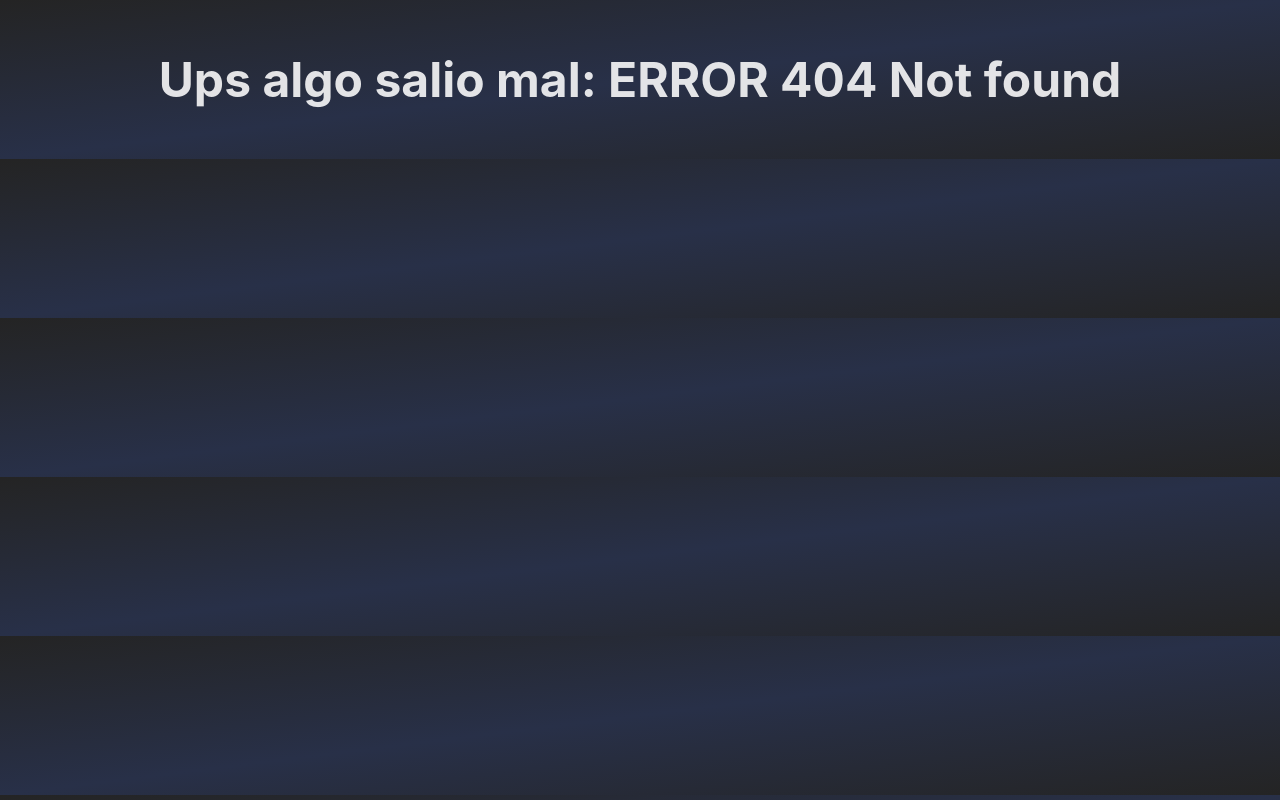
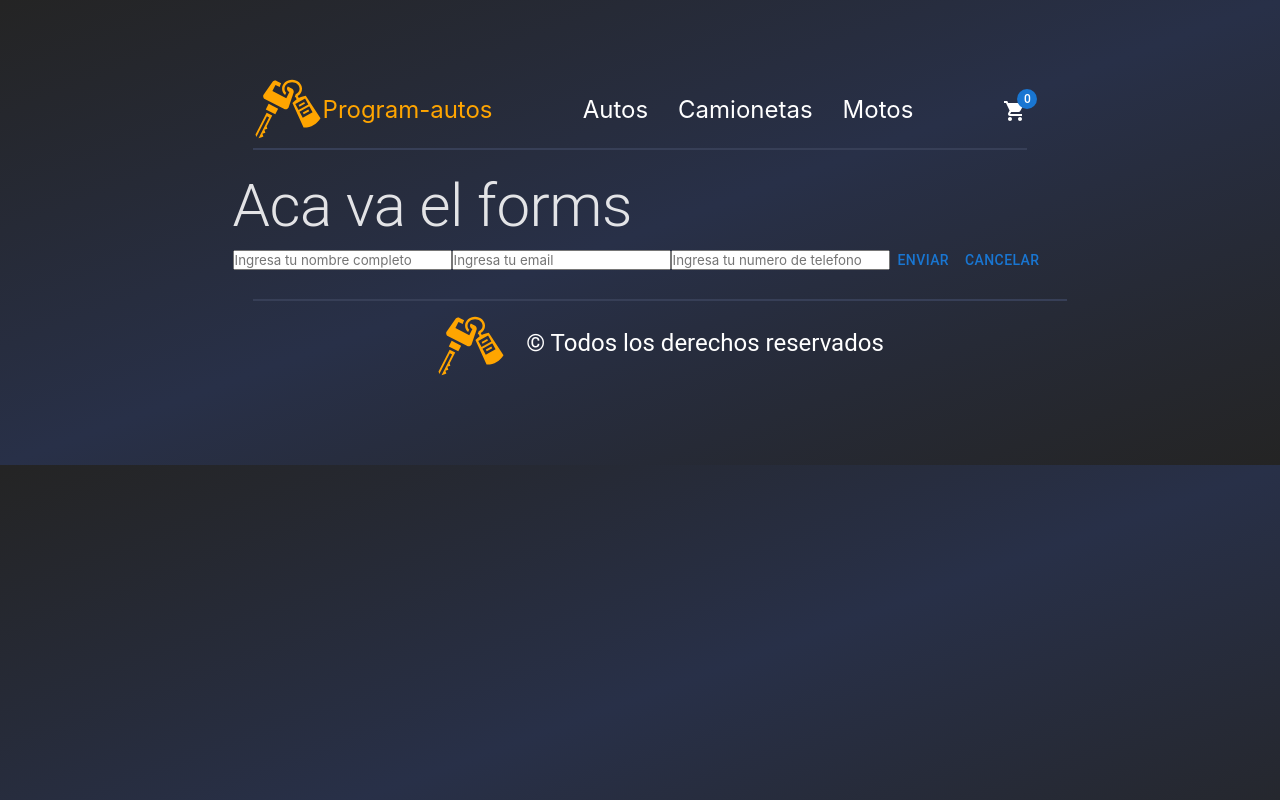
Before and after one commit to Crycsus14/Ecommerce-Rubio, a React (Vite) app: page /Checkout in a window 1280 px wide. Before the commit this address had no page. Built offline with nearby package versions, Linux system fonts and the light colour scheme.

Commit message:
form-checkout

```diff
--- a/src/App.jsx
+++ b/src/App.jsx
@@ -3,6 +3,7 @@ import Cart from "./pages/Cart/Cart";
 import ItemListContainer from "./pages/itemListContainer/ItemListContainer";
 import ItemDetailContainer from "./pages/ItemDetailContainer/ItemDetailContainer";
 import Layout from "./components/Layout/Layout";
+import Checkout from "./pages/Checkout/Checkout";
 
 function App() {
   return (
@@ -13,6 +14,7 @@ function App() {
           <Route path="/category/:name" element={<ItemListContainer />} />
           <Route path="/cart" element={<Cart />} />
           <Route path="/itemDetail/:id" element={<ItemDetailContainer />} />
+          <Route path="/Checkout" element={<Checkout />} />
         </Route>
         <Route path="*" element={<h1> Ups algo salio mal: ERROR 404 Not found</h1>} />
       </Routes>
--- a/src/pages/Cart/Cart.jsx
+++ b/src/pages/Cart/Cart.jsx
@@ -7,8 +7,10 @@ const Cart = () => {
       <Typography sx={styles.carrito} variant="h2">
         Aqui va el Carrito
       </Typography>
-      <Link to="/">
-        <Button variant="contained">Finalizar compra</Button>
+      <Link to="/Checkout">
+        <Button variant="contained" color="warning">
+          Finalizar compra
+        </Button>
       </Link>
     </div>
   );
--- a/src/pages/Checkout/Checkout.jsx
+++ b/src/pages/Checkout/Checkout.jsx
@@ -1,5 +1,47 @@
+import { Typography, Button } from "@mui/material";
+import { useState } from "react";
+
 const Checkout = () => {
-  return <div>Checkout</div>;
+  const [user, setUser] = useState({ nombre: "", email: "", telefono: "" });
+
+  const envioDeFormulario = (event) => {
+    event.preventDefault();
+    console.log("se envio el formulario");
+  };
+
+  const handleChange = (event) => {
+    let { name, value } = event.target;
+    setUser({ ...user, [name]: value });
+  };
+
+  return (
+    <>
+      <Typography variant="h2">Aca va el forms</Typography>
+
+      <form onSubmit={envioDeFormulario}>
+        <input
+          type="text"
+          placeholder="Ingresa tu nombre completo"
+          onChange={handleChange}
+          name="nombre"
+        />
+        <input
+          type="text"
+          placeholder="Ingresa tu email"
+          onChange={handleChange}
+          name="email"
+        />
+        <input
+          type="text"
+          placeholder="Ingresa tu numero de telefono"
+          onChange={handleChange}
+          name="telefono"
+        />
+        <Button type="submit"> Enviar</Button>
+        <Button type="button"> Cancelar</Button>
+      </form>
+    </>
+  );
 };
 
 export default Checkout;
```
